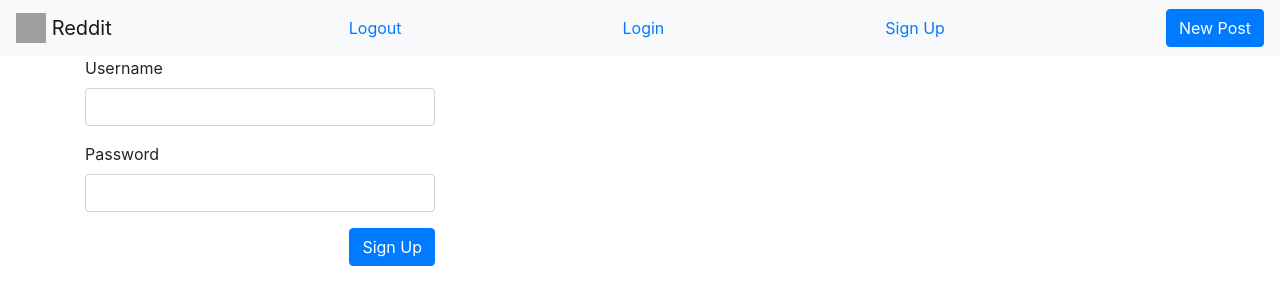
After one commit to javiermms/nuevo_reddit, a Node server app: page /sign-up in a window 1280 px wide. The commit adds this page. Shown: the top 305 px of the page. Run offline with Node 20, Linux system fonts and the light colour scheme; some libraries are stand-ins or nearby versions; grey boxes are pictures that could not be loaded.

Commit message:
added sign-up form

```diff
--- /dev/null
+++ b/controllers/auth.js
@@ -0,0 +1,25 @@
+const User = require("../models/user");
+
+module.exports = (app) => {
+
+    // SIGN UP FORM
+    app.get("/sign-up", (req, res) => {
+      res.render("sign-up");
+    });
+
+    // SIGN UP POST
+    app.post("/sign-up", (req, res) => {
+        // Create User
+        const user = new User(req.body);
+
+        user
+        .save()
+        .then(user => {
+            res.redirect("/");
+        })
+        .catch(err => {
+            console.log(err.message);
+        });
+    });
+
+}
--- a/package.json
+++ b/package.json
@@ -9,10 +9,14 @@
   "author": "",
   "license": "ISC",
   "dependencies": {
+    "bcryptjs": "^2.4.3",
     "body-parser": "^1.19.0",
+    "cookie-parser": "^1.4.4",
+    "dotenv": "^8.0.0",
     "express": "^4.17.1",
     "express-handlebars": "^3.1.0",
     "express-validator": "^5.3.1",
+    "jsonwebtoken": "^8.5.1",
     "nodemon": "^1.19.1"
   },
   "devDependencies": {
--- a/server.js
+++ b/server.js
@@ -1,3 +1,4 @@
+require('dotenv').config();
 var exphbs = require('express-handlebars');
 const express = require('express')
 const Post = require('./models/post');
@@ -17,6 +18,7 @@ app.use(bodyParser.urlencoded({ extended: false }));
 // Use Express Validator
 app.use(expressValidator());
 
+require('./controllers/auth.js')(app);
 require('./controllers/posts.js')(app);
 require('./controllers/comments.js')(app);
 require('./data/nuevo-reddit-db');
--- a/views/partials/navbar.hbs
+++ b/views/partials/navbar.hbs
@@ -4,5 +4,10 @@
     <img src="http://i65.tinypic.com/ay7vcz.png" width="30" height="30" class="d-inline-block align-top" alt="">
     Reddit
   </a>
+
+  <a href="/logout">Logout</a>
+  <a href="/login">Login</a>
+  <a href="/sign-up">Sign Up</a>
+
   <a href="/posts/new" class="btn btn-primary navbar-btn">New Post</a>
 </nav>
--- /dev/null
+++ b/views/sign-up.hbs
@@ -0,0 +1,17 @@
+<div class="row">
+  <div class="col-sm-4 col-sm-offset-4">
+    <form action="/posts/new" method="post">
+      <div class="form-group">
+        <label for="post-title">Username</label>
+        <input type="text" name="username" class="form-control" id="username">
+      </div>
+      <div class="form-group">
+        <label for="password">Password</label>
+        <input name="password" type="text" class="form-control" id="password" >
+      </div>
+      <div class='text-right'>
+        <button type="submit" class="btn btn-primary">Sign Up</button>
+      </div>
+    </form>
+  </div>
+</div>
```
Also changed, not shown: models/user.js (added, +41 -0 lines), 2 other files.
